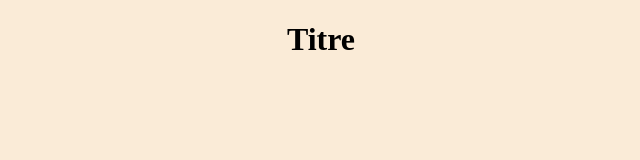
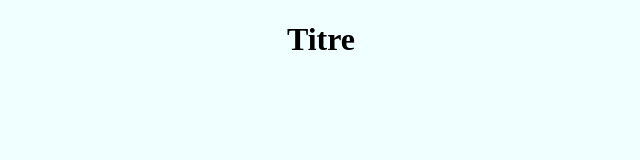
Before and after one commit to jihed20/Test, a plain HTML site: page index.html in a window 1280 px wide. Shown: the whole page, without its empty margins (319-959 px from the left). Drawn offline with Linux system fonts and the light colour scheme.

Commit message:
modif background

```diff
--- a/index.html
+++ b/index.html
@@ -5,7 +5,7 @@
         <title></title>
     </head>
 
-    <body style="background-color: antiquewhite">
+    <body style="background-color:azure">
         <h1 style="text-align: center">Titre</h1>
     </body>
 </html>
```
